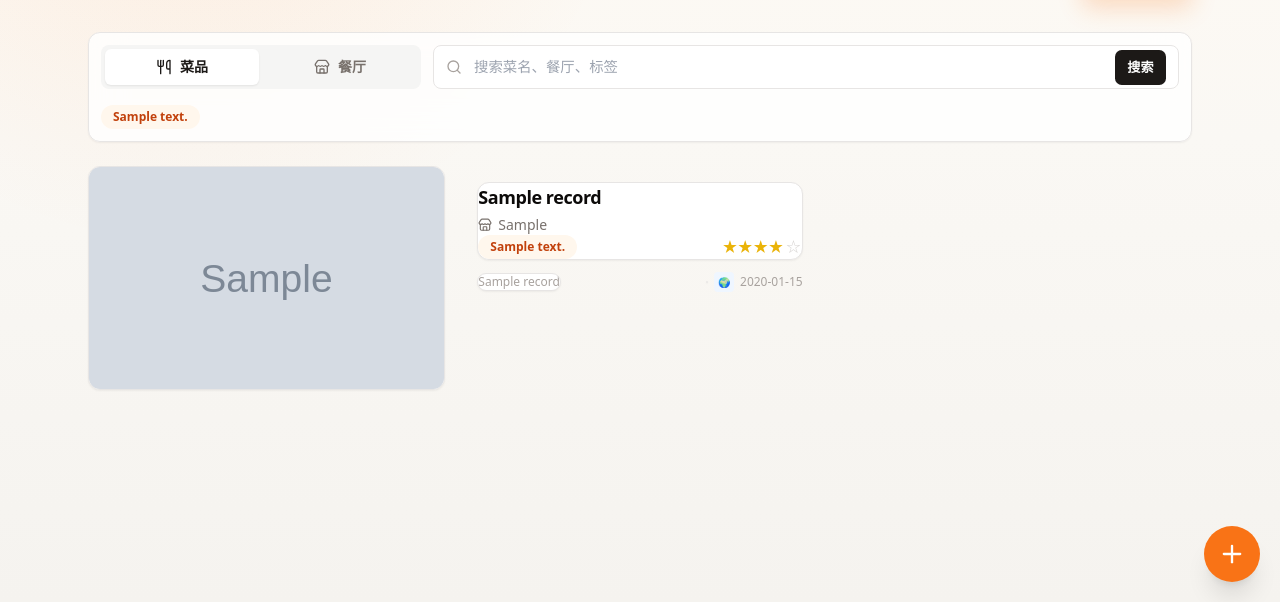
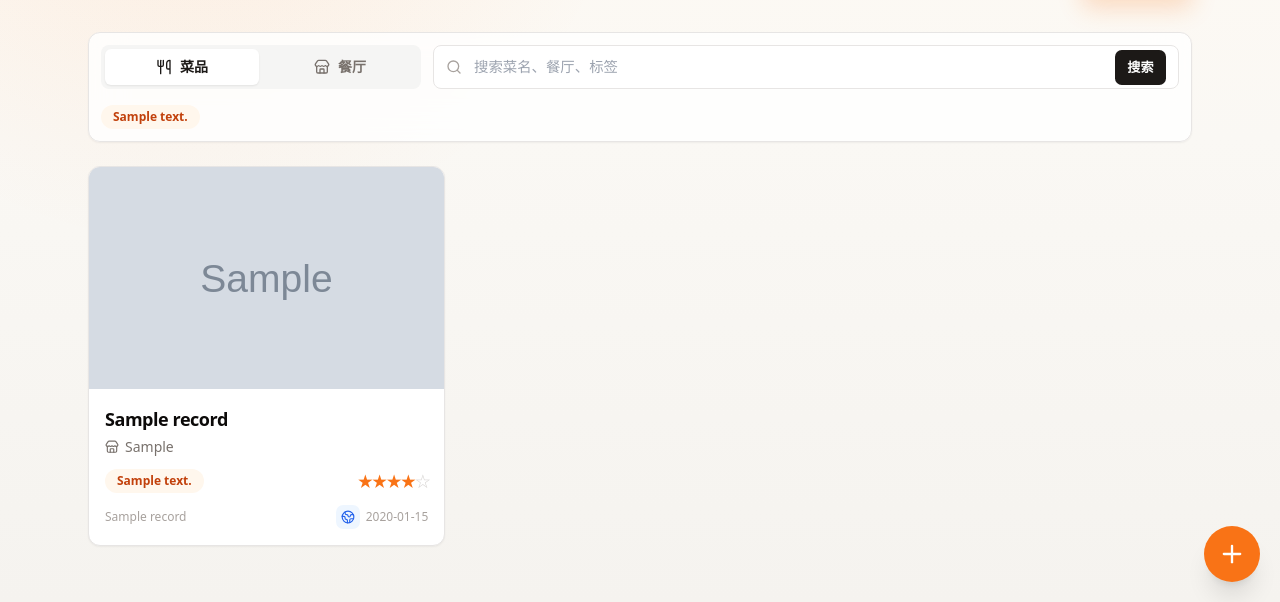
Before and after one commit to hhman3097/Foofie, a FastAPI app: page / in a window 1280 px wide. Shown: the part 198-800 px from the top of the page. Run offline with FastAPI, Linux system fonts and the light colour scheme; tables that the repository leaves empty hold one stand-in row (values such as "Sample post"); grey boxes marked "Sample" are stand-in pictures; some libraries are stand-ins or nearby versions.

Commit message:
chore: sync latest UI changes

```diff
--- a/foofie/static/css/style.css
+++ b/foofie/static/css/style.css
@@ -211,6 +211,8 @@
 .record-card {
     display: flex;
     flex-direction: column;
+    min-width: 0;
+    height: 100%;
     overflow: hidden;
     border-radius: 0.75rem;
     border: 1px solid rgba(214, 211, 209, 0.72);
@@ -241,14 +243,38 @@
 
 .rating-dots {
     display: inline-flex;
-    gap: 2px;
-    font-size: 0.9rem;
+    flex-shrink: 0;
+    align-items: center;
+    gap: 0.08rem;
     color: #d6d3d1;
-    letter-spacing: 1px;
+    font-size: 0.95rem;
+    line-height: 1;
 }
 
-.rating-dots .star-on {
-    color: #eab308;
+.rating-dots span {
+    display: block;
+    width: 0.82rem;
+    text-align: center;
+}
+
+.rating-dots span.is-active {
+    color: #f97316;
+}
+
+.map-link {
+    width: 1.5rem;
+    height: 1.5rem;
+    flex-shrink: 0;
+    border-radius: 0.45rem;
+    background: #eef6ff;
+    color: #2563eb;
+    transition: background 0.15s ease, color 0.15s ease, transform 0.15s ease;
+}
+
+.map-link:hover {
+    background: #dbeafe;
+    color: #1d4ed8;
+    transform: translateY(-1px);
 }
 
 .empty-state {
--- a/foofie/templates/detail.html
+++ b/foofie/templates/detail.html
@@ -25,7 +25,7 @@
                 <span>评分</span>
                 <strong>{{ record.rating }} 星</strong>
                 <div class="rating-dots mt-2">
-                    {% for i in range(5) %}<span class="{% if i < record.rating %}on{% endif %}"></span>{% endfor %}
+                    {% for i in range(5) %}<span class="{% if i < record.rating %}is-active{% endif %}">{% if i < record.rating %}★{% else %}☆{% endif %}</span>{% endfor %}
                 </div>
             </div>
             <div class="detail-item">
--- a/foofie/templates/index.html
+++ b/foofie/templates/index.html
@@ -59,7 +59,8 @@
     {% if records %}
     <div class="grid grid-cols-1 gap-4 sm:grid-cols-2 lg:grid-cols-3">
         {% for r in records %}
-        <a href="/record/{{ r.id }}" class="record-card group block overflow-hidden rounded-xl border border-stone-200 bg-white shadow-sm">
+        <article class="record-card group overflow-hidden rounded-xl border border-stone-200 bg-white shadow-sm">
+            <a href="/record/{{ r.id }}" class="block">
                 <div class="record-thumb flex aspect-[16/10] items-center justify-center bg-orange-50">
                 {% if r.thumbnail_path %}
                     <img src="/thumbnails/{{ r.thumbnail_path }}" alt="{{ r.dish_name }}">
@@ -67,30 +68,34 @@
                     <i data-lucide="utensils" class="h-8 w-8 text-orange-500"></i>
                 {% endif %}
                 </div>
+            </a>
             <div class="space-y-3 p-4">
-                <div>
+                <a href="/record/{{ r.id }}" class="block">
                     <h3 class="line-clamp-1 text-lg font-semibold tracking-tight text-stone-950">{{ r.dish_name }}</h3>
-                    <p class="mt-1 flex items-center gap-1.5 text-sm text-stone-500">
-                        <i data-lucide="store" class="h-3.5 w-3.5"></i>{{ r.restaurant }}
+                    <p class="mt-1 flex min-w-0 items-center gap-1.5 text-sm text-stone-500">
+                        <i data-lucide="store" class="h-3.5 w-3.5 flex-shrink-0"></i>
+                        <span class="truncate">{{ r.restaurant }}</span>
                     </p>
-                </div>
+                </a>
                 <div class="flex items-center justify-between gap-3">
-                    <span class="chip inline-flex rounded-full bg-orange-50 px-3 py-1 text-xs font-semibold text-orange-700">{{ r.cuisine_tag }}</span>
-                    <span class="rating-dots" aria-label="{{ r.rating }} 星" style="color:#eab308">
-                        {% for i in range(5) %}{% if i < r.rating %}★{% else %}<span style="color:#d6d3d1">☆</span>{% endif %}{% endfor %}
+                    <span class="chip inline-flex min-w-0 max-w-[65%] truncate rounded-full bg-orange-50 px-3 py-1 text-xs font-semibold text-orange-700">{{ r.cuisine_tag }}</span>
+                    <span class="rating-dots" aria-label="{{ r.rating }} 星">
+                        {% for i in range(5) %}<span class="{% if i < r.rating %}is-active{% endif %}">{% if i < r.rating %}★{% else %}☆{% endif %}</span>{% endfor %}
                     </span>
                 </div>
                 <div class="flex items-center justify-between gap-2 text-xs text-stone-400">
                     <span class="min-w-0 truncate">{% if r.location_name %}{{ r.location_name }}{% else %}未命名地点{% endif %}</span>
-                    <div class="flex items-center gap-1.5 flex-shrink-0">
+                    <div class="flex flex-shrink-0 items-center gap-1.5">
                         <a href="/globe?lat={{ r.latitude }}&lng={{ r.longitude }}"
-                           class="inline-flex items-center justify-center w-5 h-5 rounded bg-blue-50 text-[10px] hover:bg-blue-100"
-                           title="在地球上查看">🌍</a>
+                           class="map-link inline-flex items-center justify-center"
+                           title="在地球上查看" aria-label="在地球上查看 {{ r.dish_name }}">
+                            <i data-lucide="globe-2" class="h-3.5 w-3.5"></i>
+                        </a>
                         <span>{{ r.date_eaten }}</span>
                     </div>
                 </div>
             </div>
-        </a>
+        </article>
         {% endfor %}
     </div>
     {% else %}
```
Also changed, not shown: foofie/tests/test_ui_shell.py (+10 -0 lines). Lines whose indentation alone changed are shown as unchanged.
